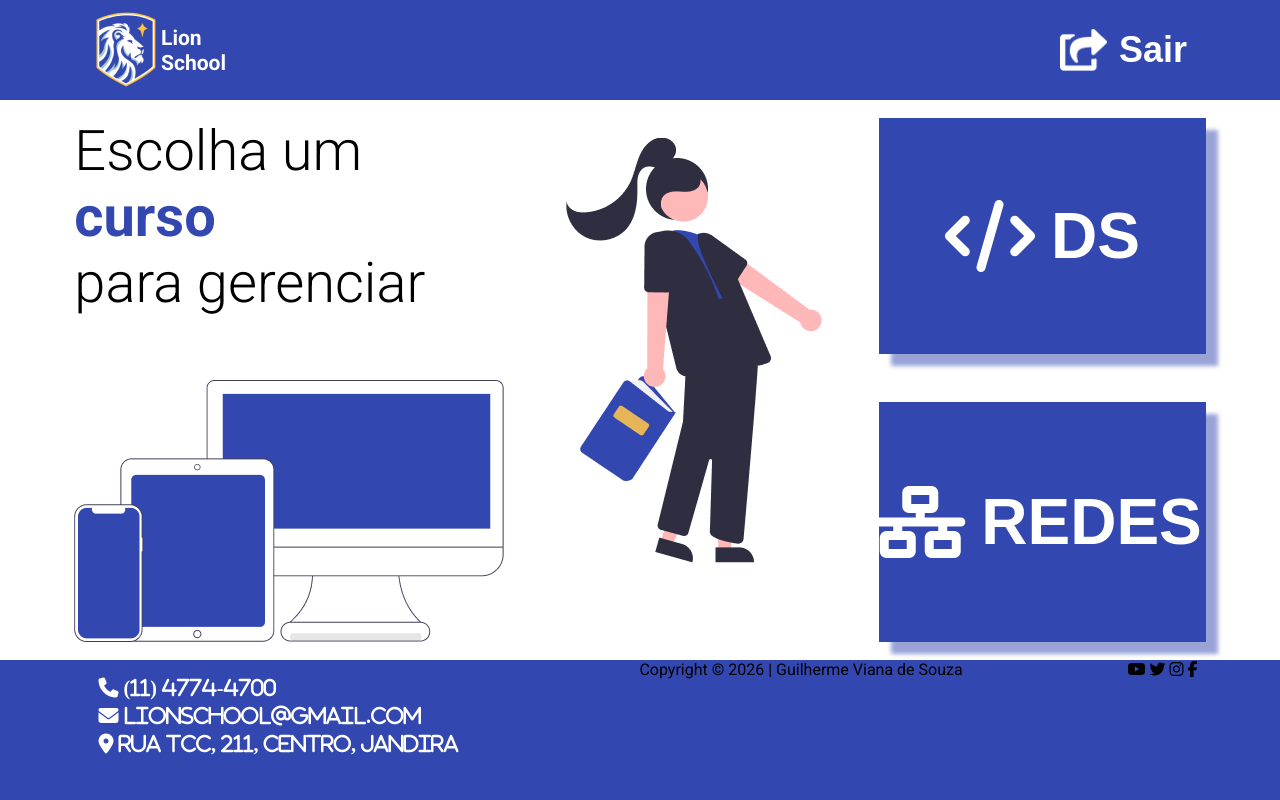
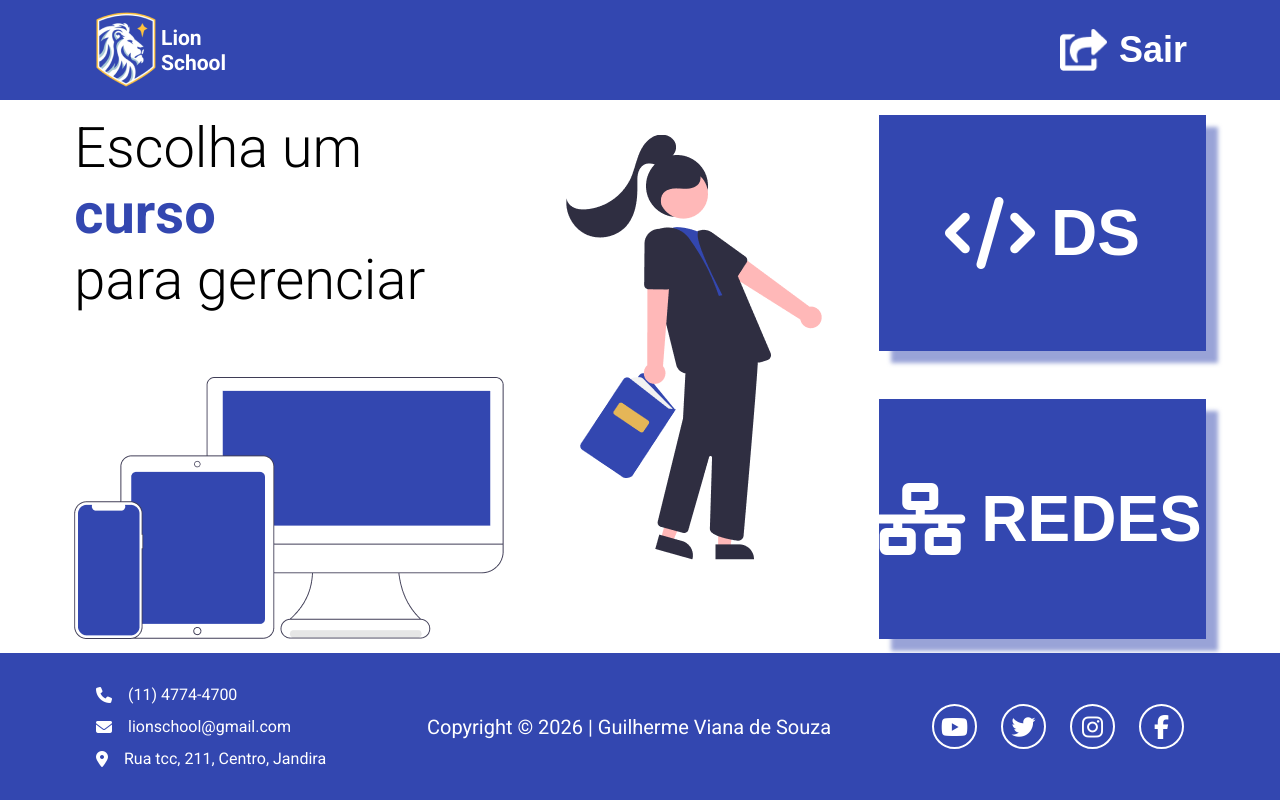
Before and after one commit to GuilhermeVianadeSouza/Lions-School, a plain HTML site: page index.html in a window 1280 px wide. Drawn offline with Linux system fonts and the light colour scheme.

Commit message:
feat: Finalizado footer página inicial.

```diff
--- a/index.html
+++ b/index.html
@@ -52,15 +52,20 @@
 
         <div class="rodape">
             <nav class="contato-escola">
-                <i class="fa-solid fa-phone">
-                    (11) 4774-4700
-                </i>
-                <i class="fa-solid fa-envelope">
-                    lionschool@gmail.com
-                </i>
-                <i class="fa-solid fa-location-dot">
-                    Rua tcc, 211,  Centro, Jandira
-                </i>
+                <div class="item-contato">
+                    <i class="fa-solid fa-phone"></i>
+                    <span>(11) 4774-4700</span>
+                </div>
+
+                <div class="item-contato">
+                    <i class="fa-solid fa-envelope"></i>
+                    <span>lionschool@gmail.com</span>
+                </div>
+
+                <div class="item-contato">
+                    <i class="fa-solid fa-location-dot"></i>
+                    <span>Rua tcc, 211, Centro, Jandira</span>
+                </div>
             </nav>
 
             <p class="direitos-autorais">Copyright © 2026 | Guilherme Viana de Souza</p>
--- a/style.css
+++ b/style.css
@@ -153,30 +153,60 @@
    ========================================================================== */
 
 footer{
-    height: 140px;
+    height: 100%;
     width: 100vw;
     background-color: #3347b0;
 }
 
 .rodape {
-    height: 100%;
-    width: 100%;
     display: flex;
-    flex-direction: row;
-    justify-content: space-around;
+    justify-content: space-between;
+    align-items: center;
+    padding: 2rem 6rem;
+    color: white;
 }
 
 .contato-escola {
-    padding: 16px;
-    height: 80%;
     display: flex;
-    justify-content: center;
     flex-direction: column;
-    align-items: initial;
-    color: white;
-    gap: 0.5rem;
+    gap: 0.8rem;
 }
 
-.contato-escola {
+.item-contato{
+    display: flex;
+    align-items: center;
+    gap: 1rem;
+}
+
+.direitos-autorais{
     font-size: 20px;
 }
+
+.redes-sociais {
+    display: flex;
+    gap: 1.5rem;
+    font-size: 1.5rem;
+}
+
+.redes-sociais i {
+    display: flex;
+    align-items: center;
+    justify-content: center;
+
+    width: 45px;             /* Tamanho do círculo */
+    height: 45px;            /* Tamanho do círculo */
+
+    border: 2px solid white; /* A borda branca */
+    border-radius: 50%;      /* Deixa perfeitamente redondo */
+
+    padding: 10px;           /* O "afastamento" entre o ícone e a borda */
+    cursor: pointer;
+    transition: all 0.3s ease;
+}
+
+/* Efeito de destaque ao passar o mouse */
+.redes-sociais i:hover {
+    background-color: white;
+    color: #1a1a1a;          /* O ícone fica escuro quando o fundo fica branco */
+    transform: scale(1.1);   /* Dá um leve pulinho */
+}
```
